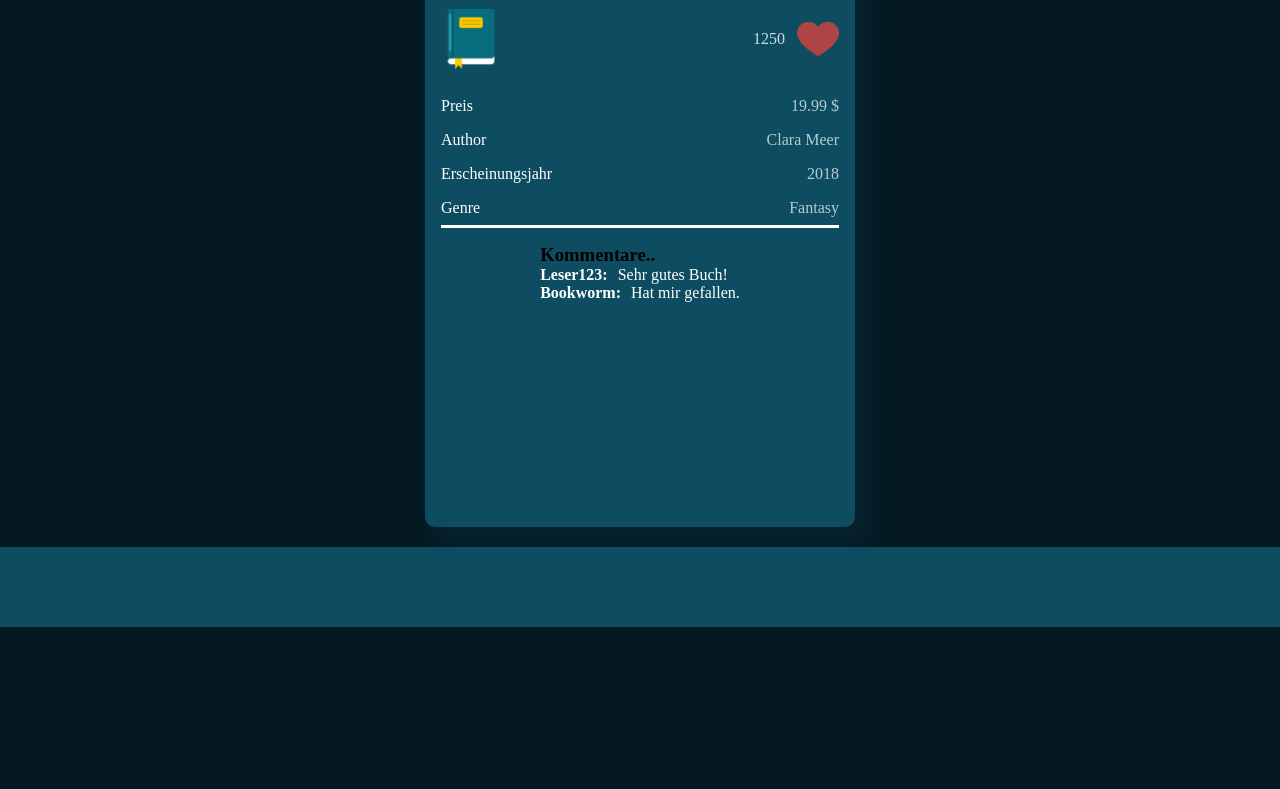
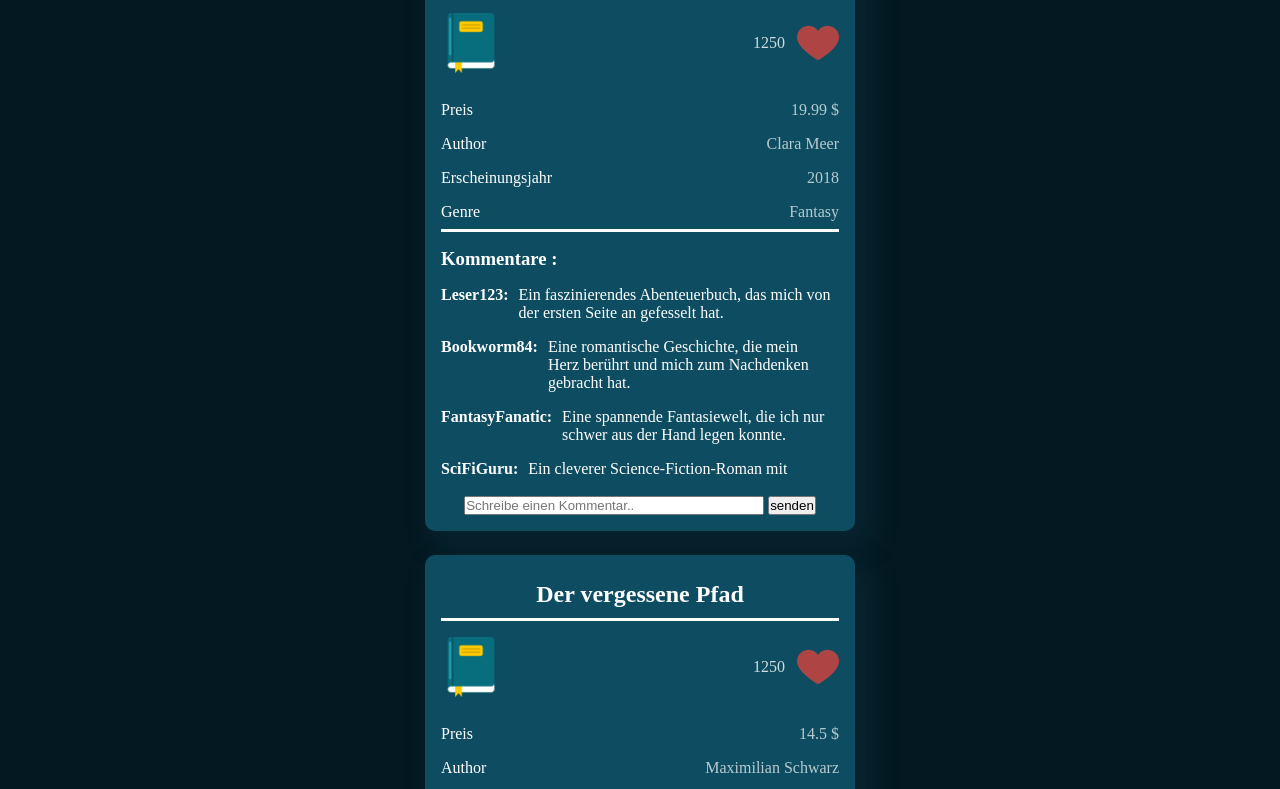
Before and after one commit to yazanmasoud/bookstore, a plain HTML site: page index.html in a window 1280 px wide. Shown: the part 173-962 px from the top of the page. Before the commit the page ends 800 px from the top, so only its background shows below. Drawn offline with Linux system fonts and the light colour scheme.

Commit message:
Implement bookstore functionality with dynamic book rendering, comments, and likes

```diff
--- a/index.html
+++ b/index.html
@@ -6,69 +6,25 @@
     <meta name="viewport" content="width=device-width, initial-scale=1.0">
     <title>BOOKSTORE</title>
     <script src="script.js" defer></script>
+    <script src="./script/book.js" defer></script>
+    <script src="./script/template.js"></script>
     <link rel="stylesheet" href="style.css">
     <link rel="stylesheet" href="./style/standrad.css">
 </head>
 
-<body>
+<body onload="init()">
     <header class="HeaderSite">
 
     </header>
+<main class="MainBookstore">
+        <div id="book"></div>
 
-    <main class="MainBookstore">
-        <section class="BookSlot">
-            <header class="BookSlotHeader">
-                <h2>Book Title</h2>
-            </header>
-            <div class="BookInformations">
-                <div class="BookInformatiosHead">
-                    <img class="BookIcon" src="./assets/icons/book.png" alt="Book Icon">
-                    <div class="Likes">
-                        <span>1250</span>
-                        <img class="LikeIcon" src="./assets/icons/heart.png" alt="Likes Icon">
-                    </div>
-                </div>
-
-                <table class="BookInformationsTable">
-                    <tr>
-                        <td>Preis</td>
-                        <td>19.99 $</td>
-                    </tr>
-                    <tr>
-                        <td>Author</td>
-                        <td>Clara Meer</td>
-                    </tr>
-                    <tr>
-                        <td>Erscheinungsjahr</td>
-                        <td>2018</td>
-                    </tr>
-                    <tr>
-                        <td>Genre</td>
-                        <td>Fantasy</td>
-                    </tr>
-                </table>
-            </div>
-            <div class="BookComments">
-                <h3>Kommentare..</h3>
-                <ul class="CommentList">
-                    <li class="Comment">
-                       <strong>Leser123:</strong>
-                       <p>Sehr gutes Buch!</p>
-                    </li>
-                    <li class="Comment">
-                        <strong>Bookworm:</strong>
-                        <p>Hat mir gefallen.</p>
-                    </li>
-                </ul>
-
-            </div>
-        </section>
-
-    </main>
+</main>
 
     <footer class="FooterSite">
+    </footer>
 
-    </footer>
+
 
 </body>
 
--- a/script.js
+++ b/script.js
@@ -0,0 +1,35 @@
+function init() {
+    let myBook = document.getElementById('book');
+    myBook.innerHTML = "";
+
+    for (let bookIndex = 0; bookIndex < books.length; bookIndex++) {
+        const book = books[bookIndex];
+        myBook.innerHTML += getBookTemplate(book , bookIndex);
+    }
+}
+
+function rendComments(book) {
+    let myComments = "";
+    for (let commentsIndex = 0; commentsIndex < book.comments.length; commentsIndex++) {
+        const comment = book.comments[commentsIndex];
+        myComments += getCommentTemplate(comment);
+
+    }
+    return myComments;
+}
+
+function addComment(bookIndex) {
+    const myComment = document.getElementById(`comment-input-${bookIndex}`).value;
+    books[bookIndex].comments.unshift({
+        name: "Du",
+        comment: myComment
+    });
+    init();
+}
+
+function addLike() {
+    const likesSpan = document.getElementById('likes-count');
+    const likes = Number(likesSpan.getAttribute("data-base"));
+    likesSpan.innerHTML = likes +1;
+
+}
--- a/script/book.js
+++ b/script/book.js
@@ -173,3 +173,4 @@ let books = [
       ]
     }
   ]
+  console.log(books);
--- a/script/template.js
+++ b/script/template.js
@@ -0,0 +1,56 @@
+function getBookTemplate(book , bookIndex) {
+    return `
+        <section class="BookSlot">
+            <header class="BookSlotHeader">
+                <h2>${book.name}</h2>
+            </header>
+            <div class="BookInformations">
+                <div class="BookInformatiosHead">
+                    <img class="BookIcon" src="./assets/icons/book.png" alt="Book Icon">
+                    <div class="Likes">
+                        <span id="likes-count" data-base="1250" >1250</span>
+                        <img onclick="addLike()" class="LikeIcon" src="./assets/icons/heart.png" alt="Likes Icon">
+                    </div>
+                </div>
+
+                <table class="BookInformationsTable">
+                    <tr>
+                        <td>Preis</td>
+                        <td>${book.price} $</td>
+                    </tr>
+                    <tr>
+                        <td>Author</td>
+                        <td>${book.author}</td>
+                    </tr>
+                    <tr>
+                        <td>Erscheinungsjahr</td>
+                        <td>${book.publishedYear}</td>
+                    </tr>
+                    <tr>
+                        <td>Genre</td>
+                        <td>${book.genre}</td>
+                    </tr>
+                </table>
+            </div>
+            <div class="BookComments">
+                <h3 class="CommentsTitle">Kommentare :</h3>
+                <ul class="CommentList">
+                ${rendComments(book)}
+                </ul>
+            </div>
+            <div>
+            <input id="comment-input-${bookIndex}" class="CommentInputField" type="text" placeholder="Schreibe einen Kommentar..">
+            <button onclick="addComment(${bookIndex})">senden</button>
+            </div>
+        </section>
+    `
+
+}
+
+
+function getCommentTemplate(comment) {
+    return `<li class="Comment">
+                <strong>${comment.name}:</strong>
+                <p>${comment.comment}</p>
+            </li>`;
+}
--- a/style.css
+++ b/style.css
@@ -1,17 +1,16 @@
+/* ===============================
+   SITE LAYOUT
+================================ */
+
 .HeaderSite {
     background-color: #0e4d61;
     height: 80px;
+    margin-bottom: 24px;
 }
 
 .FooterSite {
     background-color: #0e4d61;
     height: 80px;
-}
-
-/* main bookstore */
-.BookSLotHeader {
-    border-bottom: solid;
-    border-bottom-color: rgb(107, 116, 241);
 }
 
 .MainBookstore {
@@ -21,6 +20,10 @@
     align-items: center;
 }
 
+
+/* ===============================
+   BOOK SLOT (CARD)
+================================ */
 
 .BookSlot {
     width: 430px;
@@ -32,15 +35,8 @@
     border-radius: 10px;
     box-shadow: 12px 12px 24px 8px rgb(18 80 99 / 0.2);
     padding: 16px;
+    margin-bottom: 24px;
 }
-
-
-.Separator {
-    width: 430px;
-    height: 2px;
-    background-color: #0e4d61;
-}
-
 
 .BookSlotHeader {
     color: white;
@@ -50,6 +46,22 @@
     width: 100%;
     margin-bottom: 16px;
 }
+
+.BookSLotHeader {
+    border-bottom: solid;
+    border-bottom-color: rgb(107, 116, 241);
+}
+
+.Separator {
+    width: 430px;
+    height: 2px;
+    background-color: #0e4d61;
+}
+
+
+/* ===============================
+   BOOK INFORMATION
+================================ */
 
 .BookInformations {
     display: flex;
@@ -69,51 +81,77 @@
     width: 100%;
     border-collapse: collapse;
     border-bottom: solid;
-
-
 }
 
 .BookInformationsTable td {
     padding: 8px 0;
 }
 
-
 .BookInformationsTable td:last-child {
     text-align: right;
     opacity: 0.7;
+}
 
+
+/* ===============================
+   COMMENTS
+================================ */
+.CommentsTitle {
+    color: white;
 }
 
 .BookComments {
     margin-top: 16px;
-    flex: 1;                 /* nimmt den restlichen Platz */
+    flex: 1;
     display: flex;
+    width: 100%;
     flex-direction: column;
+    min-height: 0;
+}
+
+.CommentList {
+    flex: 1;
+    overflow-y: auto;
+    padding-right: 6px;
+    margin: 0;
+    padding-left: 0;
+}
+
+.Comment {
+    display: flex;
+    gap: 10px;
+    align-items: flex-start;
+    color: white;
+    list-style: none;
+    margin-top: 16px;
+}
+
+.CommentInputField {
+    width: 300px;
+    margin-top: 16px;
 }
 
 
-.Comment{
-    display: flex;
-    gap: 10px;
-    justify-content: flex-start;
-    color: white;
-    list-style: none;
-
-}
-
-
-
-
+/* ===============================
+   ICONS & MEDIA
+================================ */
 
 .BookIcon {
     width: 60px;
 }
 
-
 .LikeIcon {
     width: 42px;
+    cursor: pointer;
+    transition: all 0.2s ease;
+
 }
 
+.LikeIcon:hover {
+    transform: scale(1.1);
+    opacity: 1;
+
+}
 
 .Likes {
     display: flex;
@@ -122,5 +160,4 @@
     gap: 12px;
     color: white;
     opacity: 0.8;
-
 }
```
